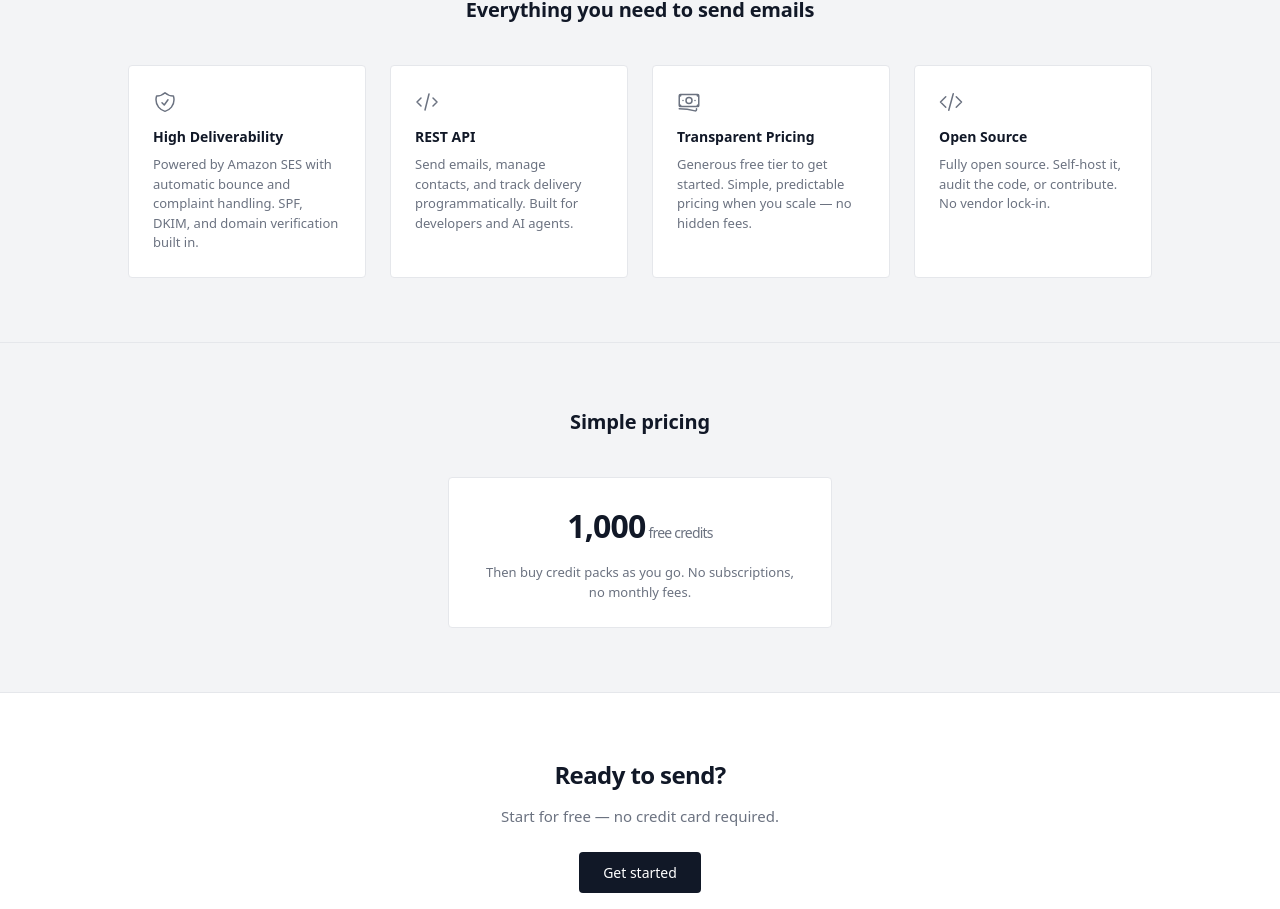
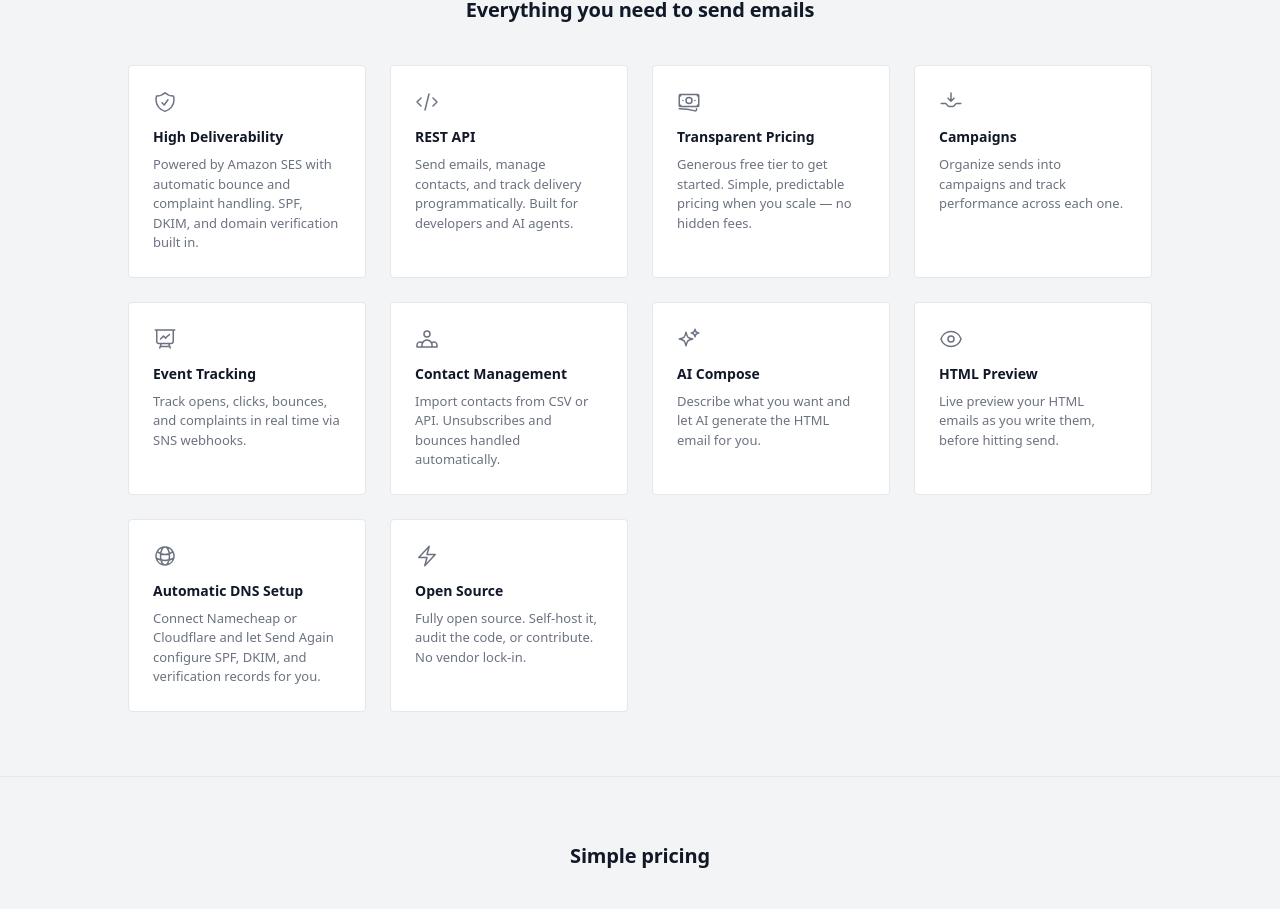
Before and after one commit to guillaumegay13/send-again, a Next.js app: page / in a window 1280 px wide. Shown: the part 518-1427 px from the top of the page. Built offline with nearby package versions, Linux system fonts and the light colour scheme; no server answers.

Commit message:
Add developer API docs UI

```diff
--- a/src/app/page.tsx
+++ b/src/app/page.tsx
@@ -20,10 +20,46 @@ const features = [
     icon: "M2.25 18.75a60.07 60.07 0 0115.797 2.101c.727.198 1.453-.342 1.453-1.096V18.75M3.75 4.5v.75A.75.75 0 013 6h-.75m0 0v-.375c0-.621.504-1.125 1.125-1.125H20.25M2.25 6v9m18-10.5v.75c0 .414.336.75.75.75h.75m-1.5-1.5h.375c.621 0 1.125.504 1.125 1.125v9.75c0 .621-.504 1.125-1.125 1.125h-.375m1.5-1.5H21a.75.75 0 00-.75.75v.75m0 0H3.75m0 0h-.375a1.125 1.125 0 01-1.125-1.125V15m1.5 1.5v-.75A.75.75 0 003 15h-.75M15 10.5a3 3 0 11-6 0 3 3 0 016 0zm3 0h.008v.008H18V10.5zm-12 0h.008v.008H6V10.5z",
   },
   {
+    title: "Campaigns",
+    description:
+      "Organize sends into campaigns and track performance across each one.",
+    icon: "M2.25 13.5h3.86a2.25 2.25 0 012.012 1.244l.256.512a2.25 2.25 0 002.013 1.244h3.218a2.25 2.25 0 002.013-1.244l.256-.512a2.25 2.25 0 012.013-1.244h3.859M12 3v8.25m0 0l-3-3m3 3l3-3",
+  },
+  {
+    title: "Event Tracking",
+    description:
+      "Track opens, clicks, bounces, and complaints in real time via SNS webhooks.",
+    icon: "M3.75 3v11.25A2.25 2.25 0 006 16.5h2.25M3.75 3h-1.5m1.5 0h16.5m0 0h1.5m-1.5 0v11.25A2.25 2.25 0 0118 16.5h-2.25m-7.5 0h7.5m-7.5 0l-1 3m8.5-3l1 3m0 0l.5 1.5m-.5-1.5h-9.5m0 0l-.5 1.5m.75-9l3-3 2.148 2.148A12.061 12.061 0 0116.5 7.605",
+  },
+  {
+    title: "Contact Management",
+    description:
+      "Import contacts from CSV or API. Unsubscribes and bounces handled automatically.",
+    icon: "M17 20h5v-2a3 3 0 00-5.356-1.857M17 20H7m10 0v-2c0-.656-.126-1.283-.356-1.857M7 20H2v-2a3 3 0 015.356-1.857M7 20v-2c0-.656.126-1.283.356-1.857m0 0a5.002 5.002 0 019.288 0M15 7a3 3 0 11-6 0 3 3 0 016 0z",
+  },
+  {
+    title: "AI Compose",
+    description:
+      "Describe what you want and let AI generate the HTML email for you.",
+    icon: "M9.813 15.904L9 18.75l-.813-2.846a4.5 4.5 0 00-3.09-3.09L2.25 12l2.846-.813a4.5 4.5 0 003.09-3.09L9 5.25l.813 2.846a4.5 4.5 0 003.09 3.09L15.75 12l-2.846.813a4.5 4.5 0 00-3.09 3.09zM18.259 8.715L18 9.75l-.259-1.035a3.375 3.375 0 00-2.455-2.456L14.25 6l1.036-.259a3.375 3.375 0 002.455-2.456L18 2.25l.259 1.035a3.375 3.375 0 002.455 2.456L21.75 6l-1.036.259a3.375 3.375 0 00-2.455 2.456z",
+  },
+  {
+    title: "HTML Preview",
+    description:
+      "Live preview your HTML emails as you write them, before hitting send.",
+    icon: "M2.036 12.322a1.012 1.012 0 010-.639C3.423 7.51 7.36 4.5 12 4.5c4.638 0 8.573 3.007 9.963 7.178.07.207.07.431 0 .639C20.577 16.49 16.64 19.5 12 19.5c-4.638 0-8.573-3.007-9.963-7.178zM15 12a3 3 0 11-6 0 3 3 0 016 0z",
+  },
+  {
+    title: "Automatic DNS Setup",
+    description:
+      "Connect Namecheap or Cloudflare and let Send Again configure SPF, DKIM, and verification records for you.",
+    icon: "M12 21a9.004 9.004 0 008.716-6.747M12 21a9.004 9.004 0 01-8.716-6.747M12 21c2.485 0 4.5-4.03 4.5-9S14.485 3 12 3m0 18c-2.485 0-4.5-4.03-4.5-9S9.515 3 12 3m0 0a8.997 8.997 0 017.843 4.582M12 3a8.997 8.997 0 00-7.843 4.582m15.686 0A11.953 11.953 0 0112 10.5c-2.998 0-5.74-1.1-7.843-2.918m15.686 0A8.959 8.959 0 0121 12c0 .778-.099 1.533-.284 2.253m0 0A17.919 17.919 0 0112 16.5a17.92 17.92 0 01-8.716-2.247m0 0A8.966 8.966 0 013 12c0-1.264.26-2.466.732-3.558",
+  },
+  {
     title: "Open Source",
     description:
       "Fully open source. Self-host it, audit the code, or contribute. No vendor lock-in.",
-    icon: "M17.25 6.75L22.5 12l-5.25 5.25m-10.5 0L1.5 12l5.25-5.25m7.5-3l-4.5 16.5",
+    icon: "M3.75 13.5l10.5-11.25L12 10.5h8.25L9.75 21.75 12 13.5H3.75z",
   },
 ];
 
```
